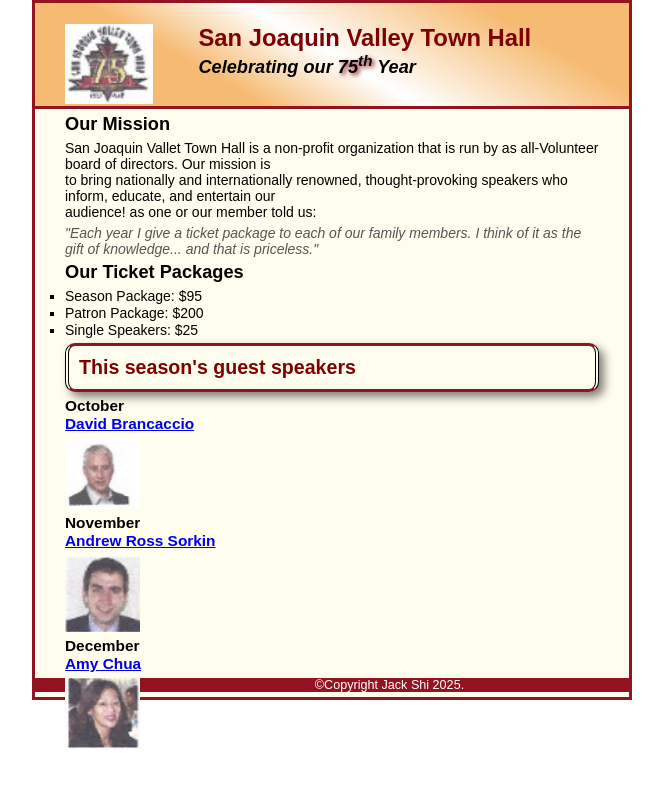
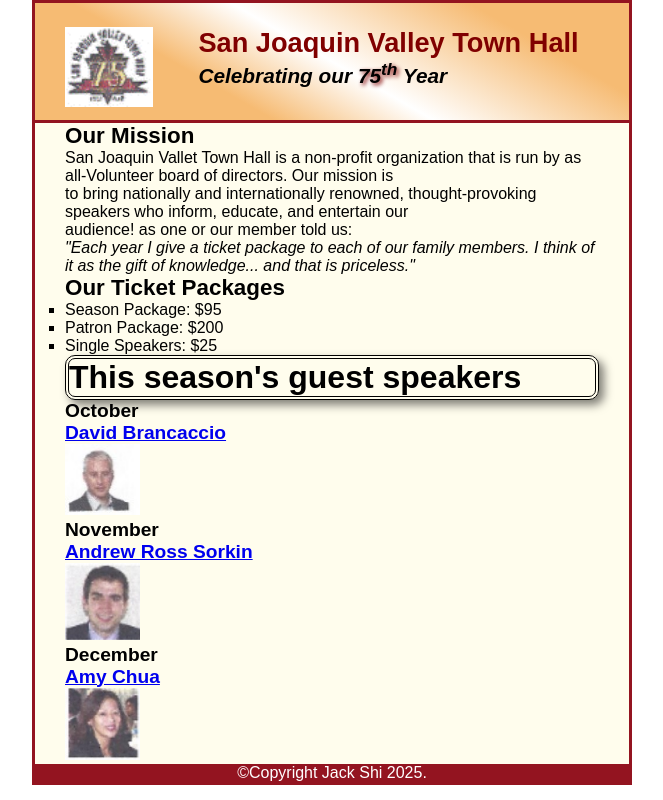
Before and after one commit to Jackshii/A07, a plain HTML site: page index.html in a window 1280 px wide. Shown: the whole page, without its empty margins (308-971 px from the left). Drawn offline with Linux system fonts and the light colour scheme.

Commit message:
main css solution

```diff
--- a/styles/main.css
+++ b/styles/main.css
@@ -10,14 +10,13 @@ html {
 
 body {
     font-family: Arial, sans-serif;
-    font-size: 14px;
+    font-size: 16px;
     width: 600px;
     margin: 0 auto;
     border: 3px solid #931420;
     background-color: #fffded;
     overflow: auto;
 }
-
 
 header {
     border-bottom: 3px solid #931420;
@@ -60,8 +59,6 @@ footer {
 footer p {
     text-align: center;
     color: white;
-    font-size: 90%;
-    margin: 5px 0;
 }
 
 
@@ -72,48 +69,28 @@ main {
 }
 
 main h1 {
-    font-size: 140%;
-    color: #800000;
+    border-top: 3px solid #931420;
+    border-bottom: 3px solid #931420;
     border: double 4px #000;
     border-radius: 10px;
     box-shadow: 5px 5px 10px rgba(0, 0, 0, 0.5);
-    border-top: 3px solid #931420;
-    border-bottom: 3px solid #931420;
-    padding: 10px;
-    background-color: #fffded;
-    margin: 5px 0;
 }
 
 main h2 {
-    font-size: 130%;
-    margin: 5px 0;
+    font-size: 140%;
 }
 
 main h3 {
-    font-size: 110%;
-    font-weight: bold;
+    font-size: 120%;
     clear: both;
-    margin: 5px 0;
 }
 
 main ul {
     list-style-type: square;
-    line-height: 1.2;
-    margin-left: 20px;
-    margin: 5px 0;
-}
-
-main img {
-    float: left;
-    margin-right: 10px;
-    margin-bottom: 5px;
 }
 
 blockquote {
     font-style: italic;
-    margin-left: 40px;
-    color: #555;
-    margin: 5px 0;
 }
 
 @media (max-width: 600px) {
```
